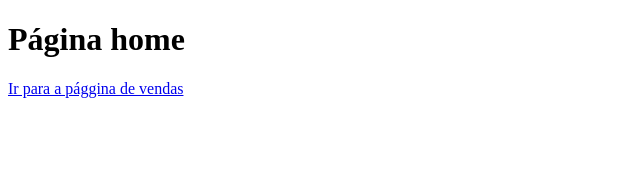
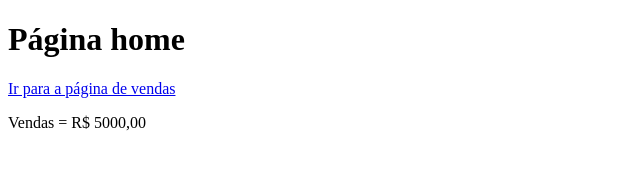
Before and after one commit to wallaereis/aula-git-1, a plain HTML site: page index.html in a window 1280 px wide. Shown: the whole page, without its empty margins (0-640 px from the left). Drawn offline with Linux system fonts and the light colour scheme.

Commit message:
Acrescetado o valor de vendas

```diff
--- a/index.html
+++ b/index.html
@@ -9,6 +9,7 @@
 </head>
 <body>
     <h1>Página home</h1>
-    <a href="paginasdevendas.html">Ir para a pággina de vendas</a>
+    <a href="paginasdevendas.html">Ir para a página de vendas</a>
+    <p>Vendas = R$ 5000,00</p>
 </body>
 </html>
```
